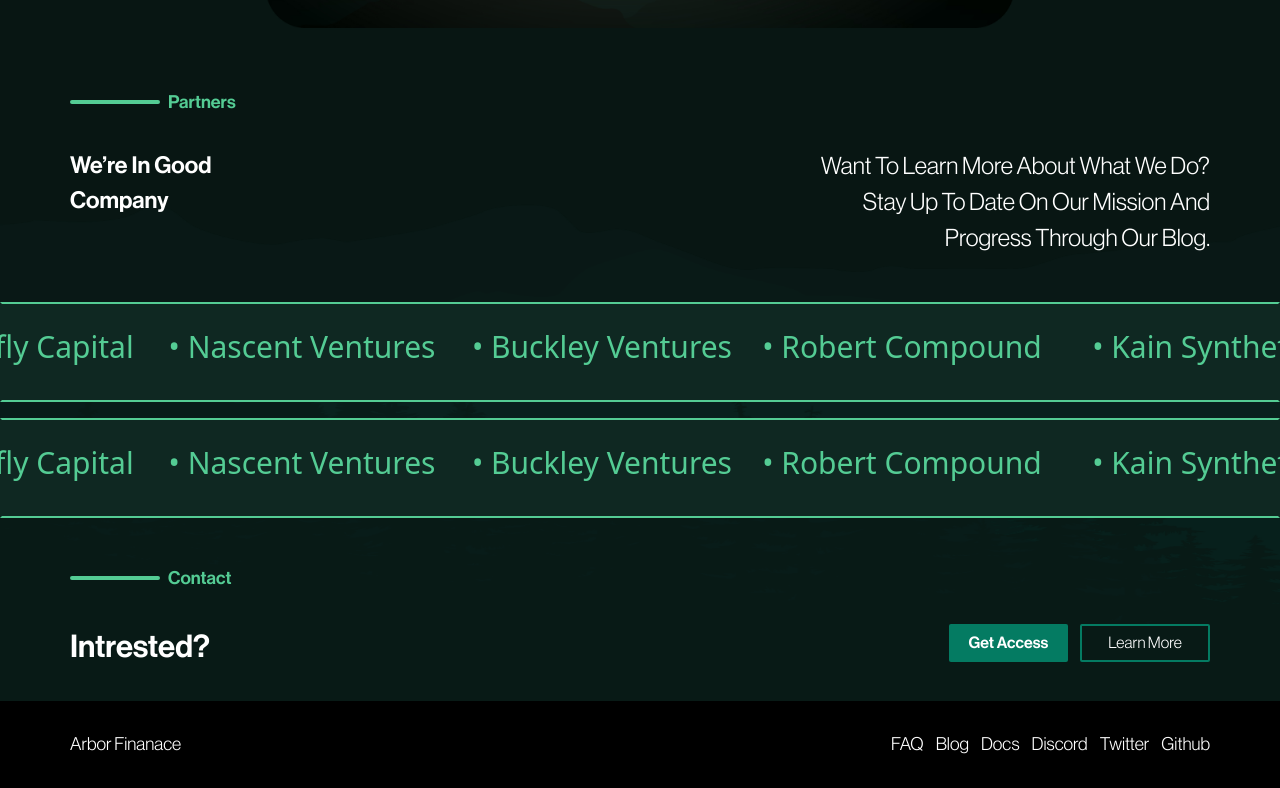
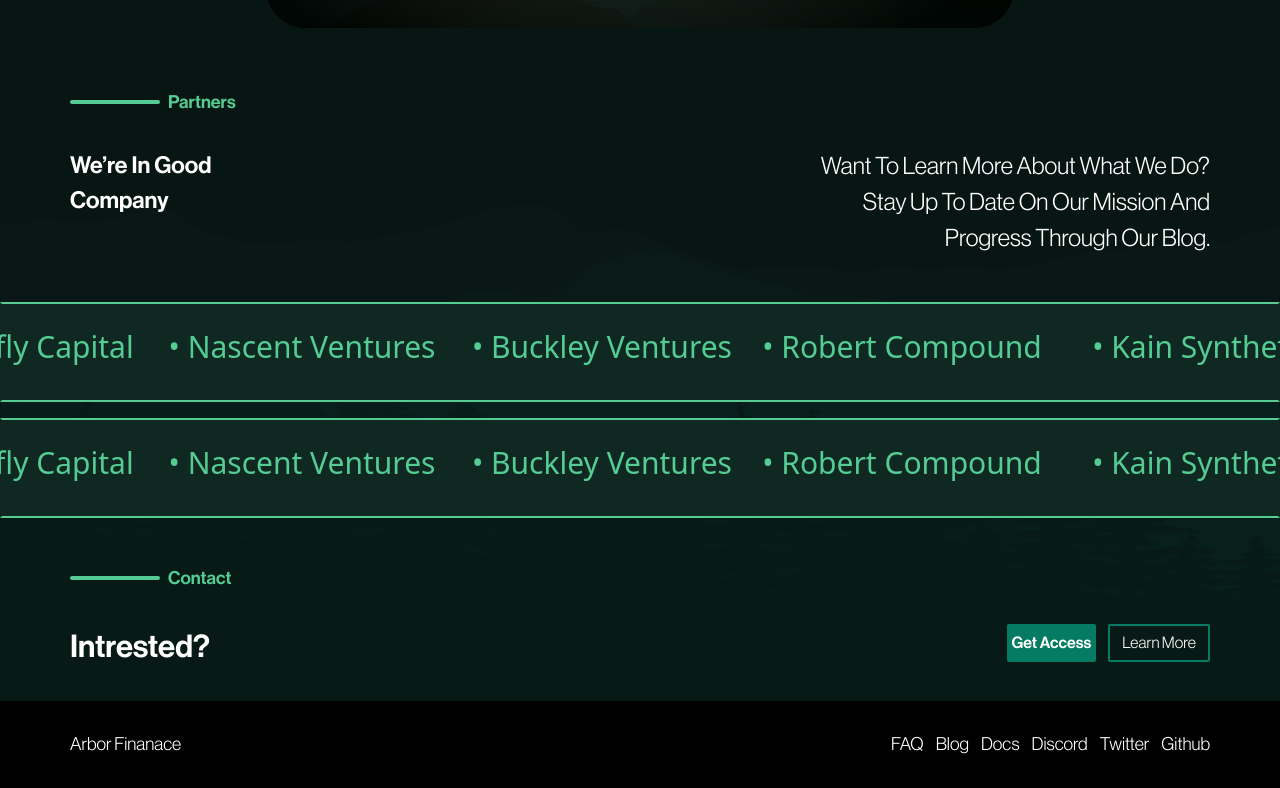
Before and after one commit to JLegacy-AI/arbor-finance-landing-page, a website built with Vite: page index.html in a window 1280 px wide. Shown: the part 2772-3560 px from the top of the page. Built offline with nearby package versions, Linux system fonts and the light colour scheme.

Commit message:
After Update

```diff
--- a/index.html
+++ b/index.html
@@ -251,8 +251,8 @@
             intrested?
           </h3>
           <div class="flex space-x-3">
-            <button class="text-white font-[neue-haas-medium] bg-tertiary-color w-[clamp(80px,100px+1.5vw,130px)] h-[clamp(10px,20px+1.5vw,38px)] text-[clamp(1px,3px+1.5vw,16px)] rounded-sm hover:bg-white hover:text-primary-color hover:font-bold">Get Access</button>
-            <button class="text-white font-[neue-haas-light] border-2 border-tertiary-color w-[clamp(80px,100px+2.5vw,130px)] h-[clamp(10px,20px+1.5vw,38px)] rounded-sm text-[clamp(1px,3px+1.5vw,16px)] hover:bg-black hover:text-white hover:font-bold hover:border-black">Learn More</button>
+            <button class="text-white font-[neue-haas-medium] bg-tertiary-color w-[clamp(80px,70px+1.5vw,130px)] h-[clamp(10px,20px+1.5vw,38px)] text-[clamp(1px,3px+1.5vw,16px)] rounded-sm hover:bg-white hover:text-primary-color hover:font-bold">Get Access</button>
+            <button class="text-white font-[neue-haas-light] border-2 border-tertiary-color w-[clamp(80px,70px+2.5vw,130px)] h-[clamp(10px,20px+1.5vw,38px)] rounded-sm text-[clamp(1px,3px+1.5vw,16px)] hover:bg-black hover:text-white hover:font-bold hover:border-black">Learn More</button>
           </div>
         </div>
       </div>
```
